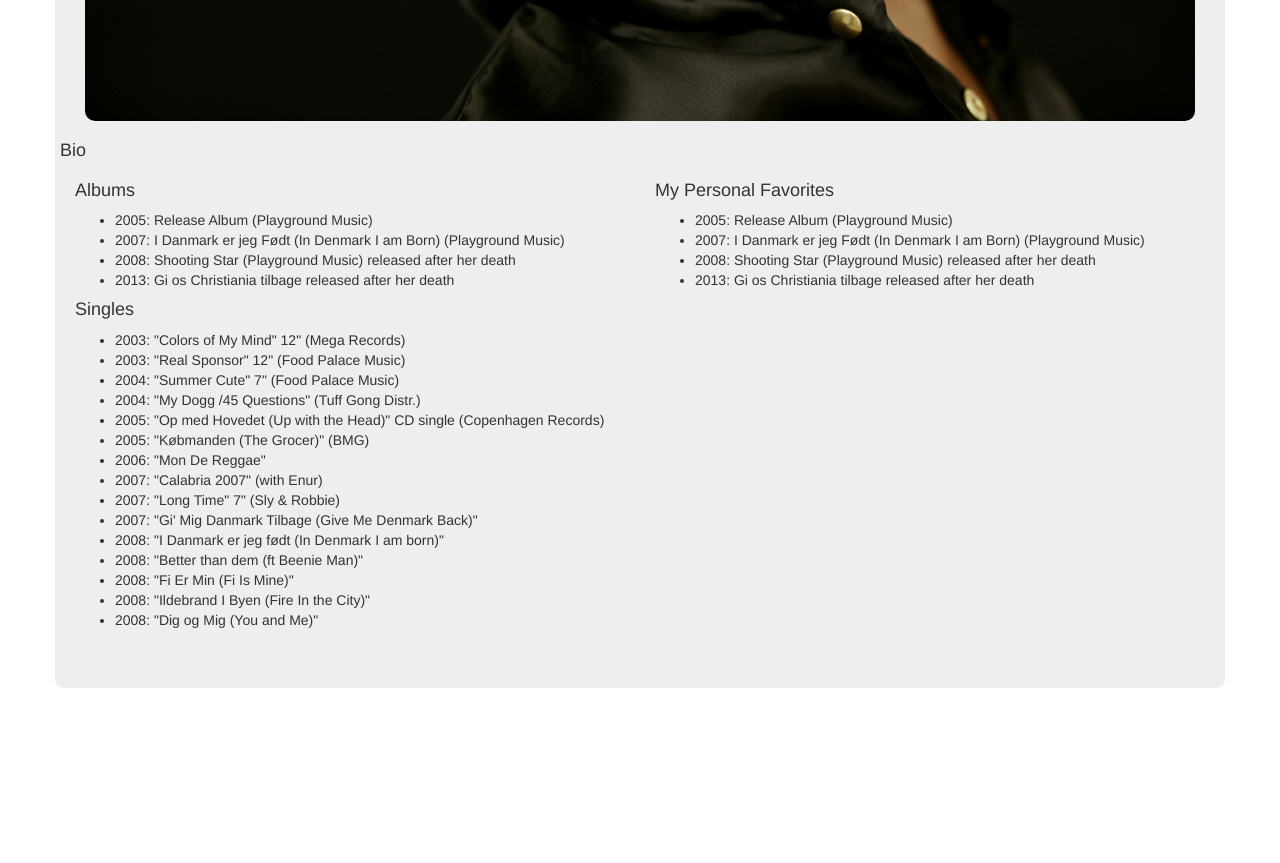
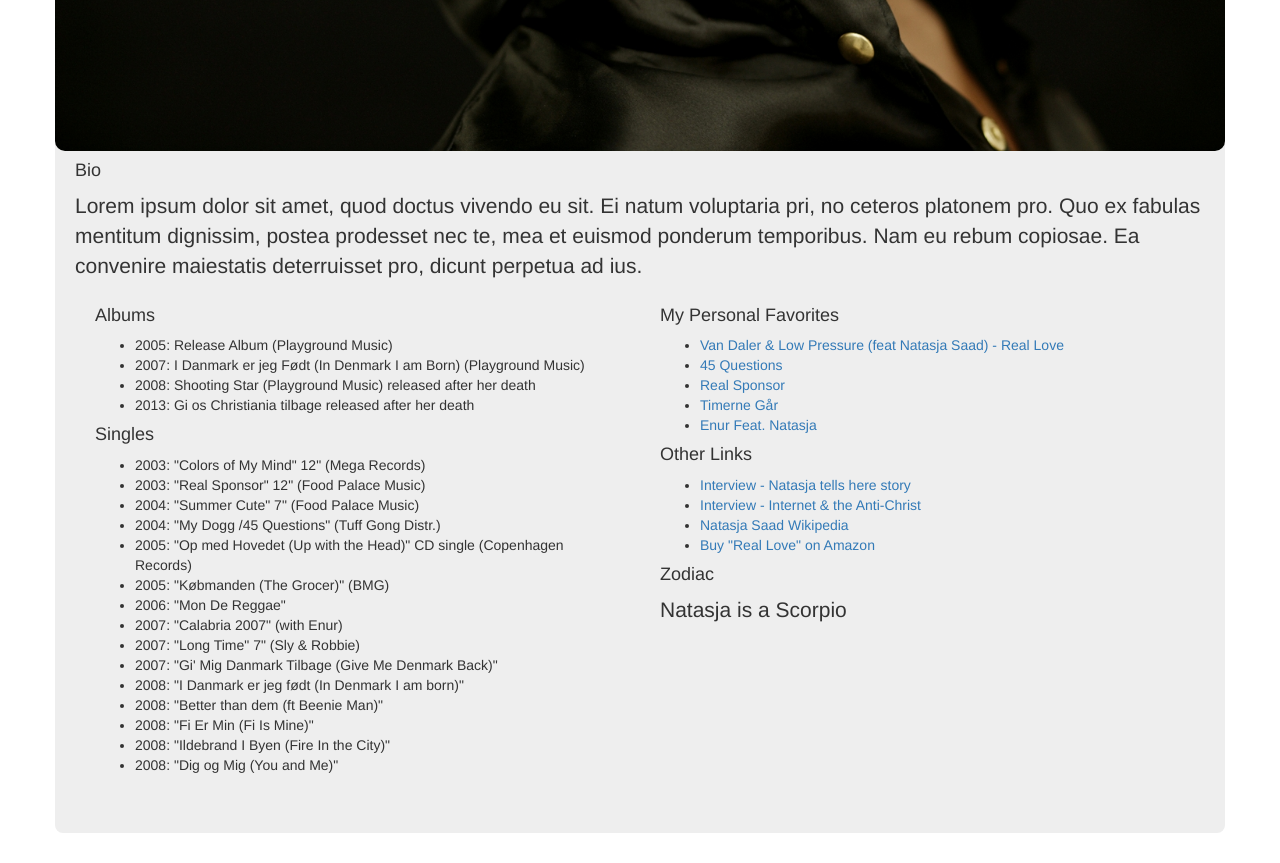
Before and after one commit to kizmat/fcc_prj_1_tribute, a plain HTML site: page index.html in a window 1280 px wide. Shown: the part 840-1703 px from the top of the page. Before the commit the page ends 1558 px from the top, so only its background shows below. Drawn offline with nearby package versions, Linux system fonts and the light colour scheme.

Commit message:
add more video links

```diff
--- a/index.html
+++ b/index.html
@@ -15,19 +15,19 @@ img {
   border-radius: 10px;
 }
 
-div{
+div.bigbox{
+  margin-top: 20px;
   border-radius: 8px;
-
 }
 
-div.bigbox{
-  margin-top: 20px;
+div.defPad{
   padding-left: 20px;
   padding-right: 20px;
 }
 
-div.imageVeil {
-  margin: 10px;
+div.row2{
+  padding-left: 0px;
+  padding-right: 0px
 }
 
 
@@ -39,29 +39,32 @@ div.imageVeil {
 <!-- Main Well -->
 <div class="container jumbotron bigbox" id="bigbox">
   <!-- 1st Row -->
-  <div class="row" id="topHeaderRow">
+  <div class="row defPad" id="topHeaderRow">
   <h1>Natasja Saad</h1>
   <p>The artist that you've all heard, but never knew.</p>
 </div>
 
   <!-- Main Image -->
-<div class="row imageVeil" id="row2">
+<div class="row imageVeil row2" id="row2">
 <img class="img-responsive" src="images/Natasja-Saad-black-wide-large.jpg" alt="Natasja Saad wearing a black veil">
 </div>
   <!-- Short Bio -->
 
-<div class="row" id="row3">
+<div class="row defPad" id="row3">
   <h4>Bio</h4>
+
+  <p>Lorem ipsum dolor sit amet, quod doctus vivendo eu sit. Ei natum voluptaria pri, no ceteros platonem pro. Quo ex fabulas mentitum dignissim, postea prodesset nec te, mea et euismod ponderum temporibus. Nam eu rebum copiosae. Ea convenire maiestatis deterruisset pro, dicunt perpetua ad ius.
+</p>
 </div>
 
 
 
   <!-- Discography  -->
 
-  <div class="row" id="row5">
+  <div class="row defPad" id="row5">
 
     <!-- left colum  -->
-<div class="col-xs-6">
+<div class="col-xs-6 defPad">
     <h4>Albums</h4>
     <ul>
       <li>2005: Release Album (Playground Music) </li>
@@ -94,15 +97,27 @@ div.imageVeil {
 
 <!-- Right Collum  -->
 <!-- My Favorites -->
-<div class="col-xs-6" id="favorites">
+<div class="col-xs-6 defPad" id="favorites">
   <h4>My Personal Favorites</h4>
   <ul>
-    <li>2005: Release Album (Playground Music) </li>
-    <li>2007: I Danmark er jeg Født (In Denmark I am Born) (Playground Music)
-</li>
-    <li>2008: Shooting Star (Playground Music) released after her death</li>
-    <li>2013: Gi os Christiania tilbage released after her death </li>
+    <li><a href="https://youtu.be/Pp55f5xpTRI" target="_blank"> Van Daler & Low Pressure (feat Natasja Saad) - Real Love </a></li>
+    <li><a href="https://youtu.be/5cdLzptZdA0" target="_blank"> 45 Questions </a> </li>
+    <li><a href="https://youtu.be/92q6ZvVKOTA" target="_blank"> Real Sponsor </a></li>
+    <li><a href="https://youtu.be/2r-u7v8pfM8" target="_blank"> Timerne Går </a></li>
+    <li><a href="https://youtu.be/SG3aZl4JVl8" target="_blank"> Enur Feat. Natasja </a></li>
+
 </ul>
+
+  <h4> Other Links </h4>
+  <ul>
+    <li><a href="https://youtu.be/vnbB5tZ5rZQ"> Interview - Natasja tells here story</a></li>
+    <li><a href="https://vimeo.com/21116598#t=2654s">Interview - Internet & the Anti-Christ</a></li>
+    <li><a href="https://en.wikipedia.org/wiki/Natasja_Saad"> Natasja Saad Wikipedia </a></li>
+    <li><a href="http://amzn.to/2qejUd1"> Buy "Real Love" on Amazon</a></li>
+  </ul>
+
+  <h4> Zodiac </h4>
+  <p> Natasja is a Scorpio</p>
 </div>
 
   </div>
```
